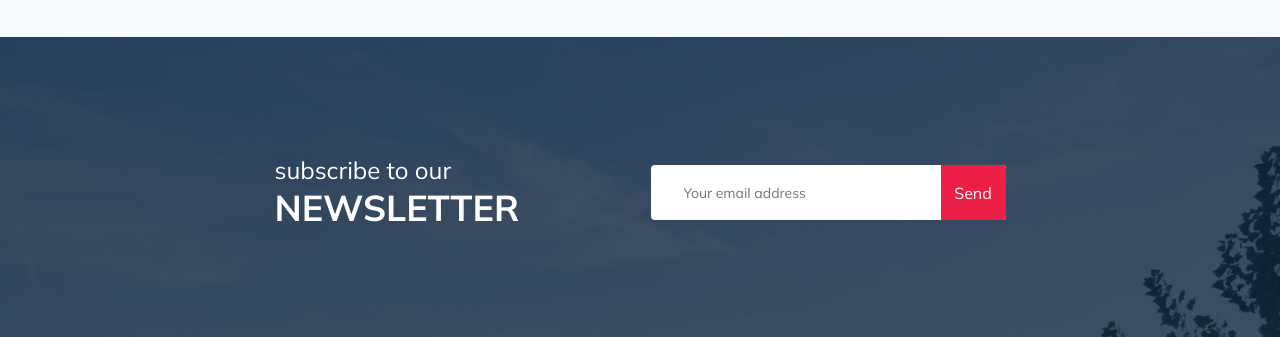
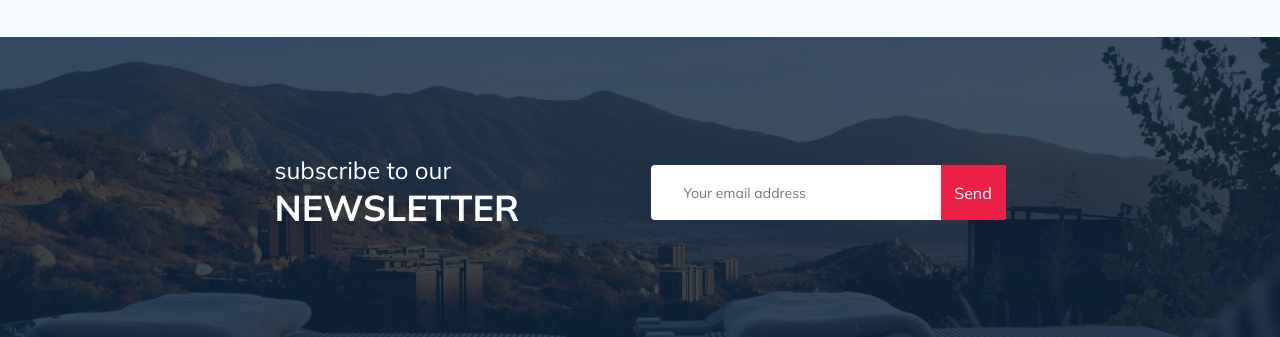
Before and after one commit to LidiyaZzz/tour-plan, a PHP site: page / in a window 1280 px wide. Shown: the part 853-1190 px from the top of the page. Run offline with PHP 8.4, Linux system fonts and the light colour scheme.

Commit message:
fix: background-image position in newsletter

```diff
--- a/css/style.css
+++ b/css/style.css
@@ -815,6 +815,7 @@ template {
   padding: 98px 0 87px 0;
   background-image: url(../img/newsletter-bg.jpg);
   background-repeat: no-repeat;
+  background-position: center;
   background-size: cover;
   position: relative;
 }
--- a/sass/blocks/_newsletter.sass
+++ b/sass/blocks/_newsletter.sass
@@ -2,6 +2,7 @@
   padding: 98px 0 87px 0
   background-image: url(../img/newsletter-bg.jpg)
   background-repeat: no-repeat
+  background-position: center
   background-size: cover
   position: relative
   &:before
```
Also changed, not shown: 1 other file.
